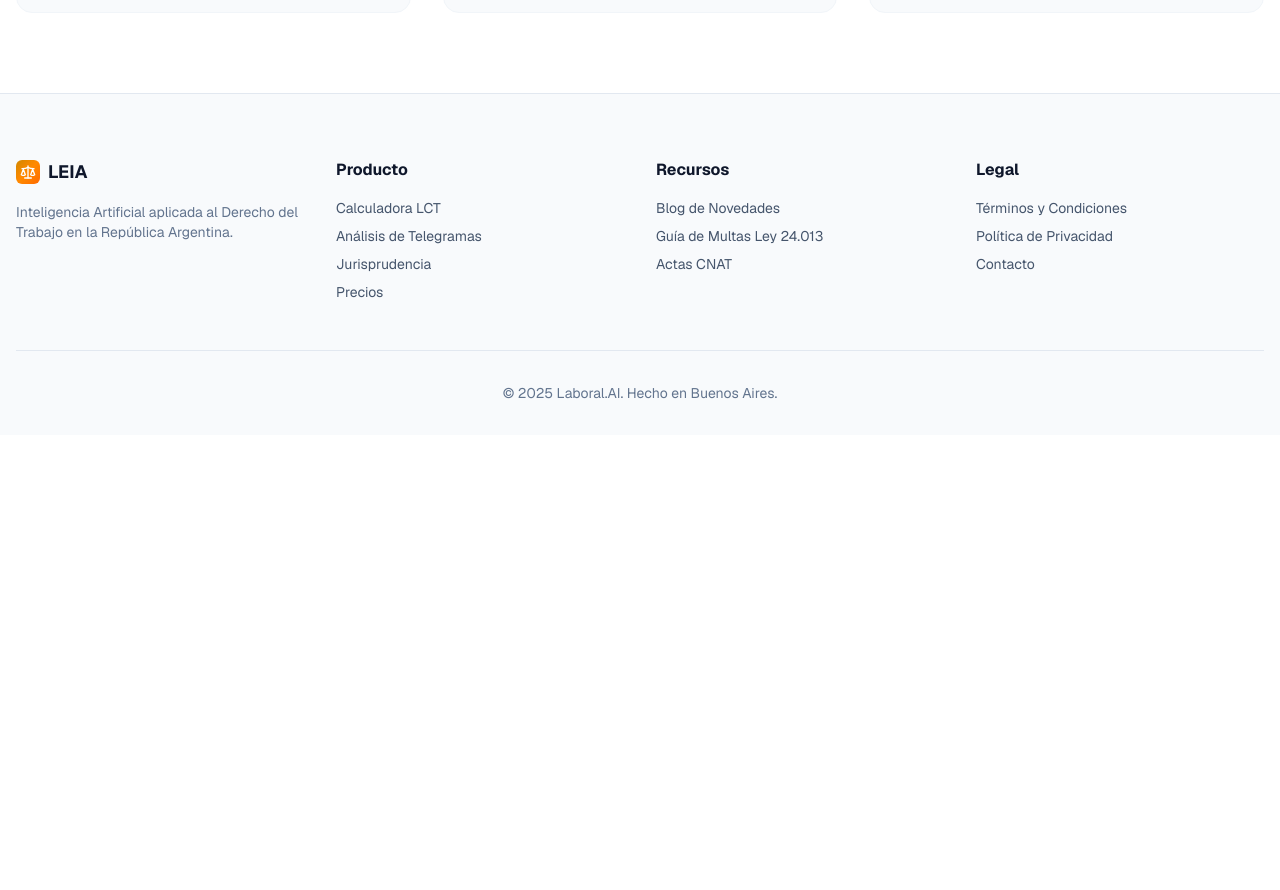
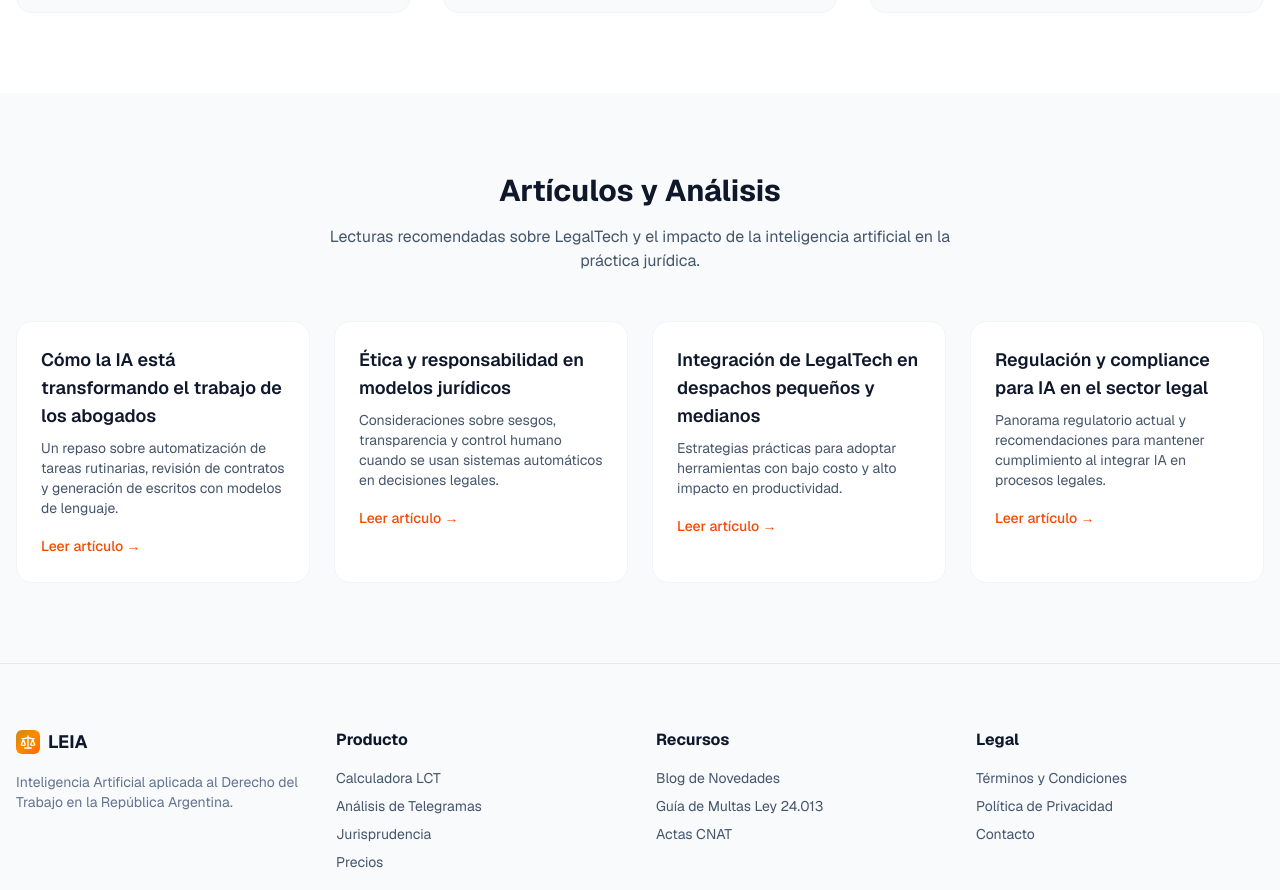
Before and after one commit to TomasHas/leialanding, a Next.js app: page / in a window 1280 px wide. Shown: the part 3780-4670 px from the top of the page. Before the commit the page ends 4215 px from the top, so only its background shows below. Built offline with nearby package versions, Linux system fonts and the light colour scheme.

Commit message:
feat: add Articles section with 4 LegalTech/AI reads

```diff
--- a/src/app/page.tsx
+++ b/src/app/page.tsx
@@ -477,6 +477,41 @@ export default function LandingPage() {
           </div>
         </div>
       </section>
+      {/* --- ARTICLES / INSIGHTS --- */}
+      <section id="articles" className="py-20 bg-slate-50 dark:bg-slate-800">
+        <div className="container mx-auto px-4">
+          <h2 className="text-3xl font-bold text-slate-900 dark:text-slate-100 text-center mb-4">Artículos y Análisis</h2>
+          <p className="text-center text-slate-600 dark:text-slate-300 max-w-2xl mx-auto mb-12">
+            Lecturas recomendadas sobre LegalTech y el impacto de la inteligencia artificial en la práctica jurídica.
+          </p>
+
+          <div className="grid md:grid-cols-4 gap-6">
+            <article className="p-6 bg-white dark:bg-slate-900 rounded-2xl border border-slate-100 dark:border-slate-700">
+              <h3 className="text-lg font-semibold text-slate-900 dark:text-slate-100 mb-2">Cómo la IA está transformando el trabajo de los abogados</h3>
+              <p className="text-sm text-slate-600 dark:text-slate-300 mb-4">Un repaso sobre automatización de tareas rutinarias, revisión de contratos y generación de escritos con modelos de lenguaje.</p>
+              <a href="https://example.com/article-ia-transformacion" target="_blank" rel="noopener noreferrer" className="text-sm font-medium text-orange-600 hover:underline">Leer artículo →</a>
+            </article>
+
+            <article className="p-6 bg-white dark:bg-slate-900 rounded-2xl border border-slate-100 dark:border-slate-700">
+              <h3 className="text-lg font-semibold text-slate-900 dark:text-slate-100 mb-2">Ética y responsabilidad en modelos jurídicos</h3>
+              <p className="text-sm text-slate-600 dark:text-slate-300 mb-4">Consideraciones sobre sesgos, transparencia y control humano cuando se usan sistemas automáticos en decisiones legales.</p>
+              <a href="https://example.com/article-etica" target="_blank" rel="noopener noreferrer" className="text-sm font-medium text-orange-600 hover:underline">Leer artículo →</a>
+            </article>
+
+            <article className="p-6 bg-white dark:bg-slate-900 rounded-2xl border border-slate-100 dark:border-slate-700">
+              <h3 className="text-lg font-semibold text-slate-900 dark:text-slate-100 mb-2">Integración de LegalTech en despachos pequeños y medianos</h3>
+              <p className="text-sm text-slate-600 dark:text-slate-300 mb-4">Estrategias prácticas para adoptar herramientas con bajo costo y alto impacto en productividad.</p>
+              <a href="https://example.com/article-integracion" target="_blank" rel="noopener noreferrer" className="text-sm font-medium text-orange-600 hover:underline">Leer artículo →</a>
+            </article>
+
+            <article className="p-6 bg-white dark:bg-slate-900 rounded-2xl border border-slate-100 dark:border-slate-700">
+              <h3 className="text-lg font-semibold text-slate-900 dark:text-slate-100 mb-2">Regulación y compliance para IA en el sector legal</h3>
+              <p className="text-sm text-slate-600 dark:text-slate-300 mb-4">Panorama regulatorio actual y recomendaciones para mantener cumplimiento al integrar IA en procesos legales.</p>
+              <a href="https://example.com/article-regulacion" target="_blank" rel="noopener noreferrer" className="text-sm font-medium text-orange-600 hover:underline">Leer artículo →</a>
+            </article>
+          </div>
+        </div>
+      </section>
       <footer className="bg-slate-50 dark:bg-slate-900 border-t border-slate-200 dark:border-slate-700 pt-16 pb-8">
         <div className="container mx-auto px-4">
           <div className="grid md:grid-cols-4 gap-8 mb-12">
```
